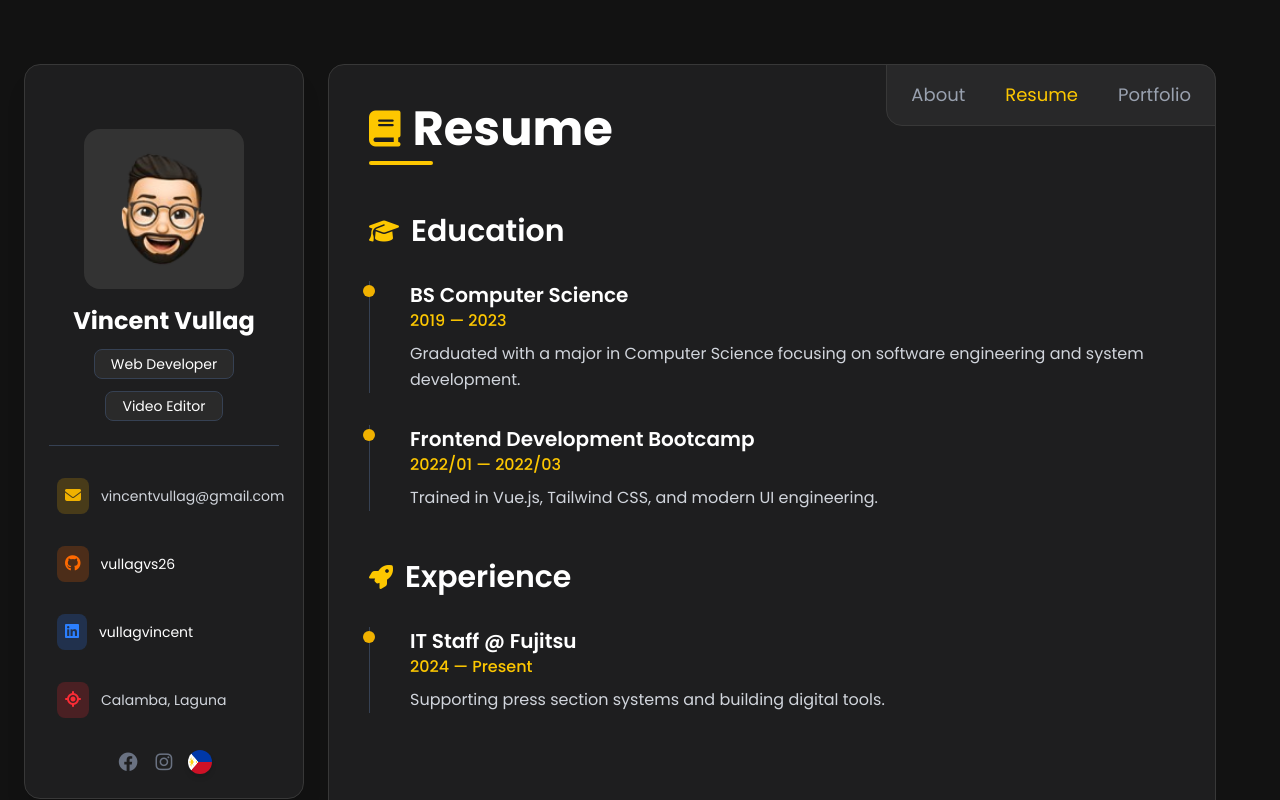
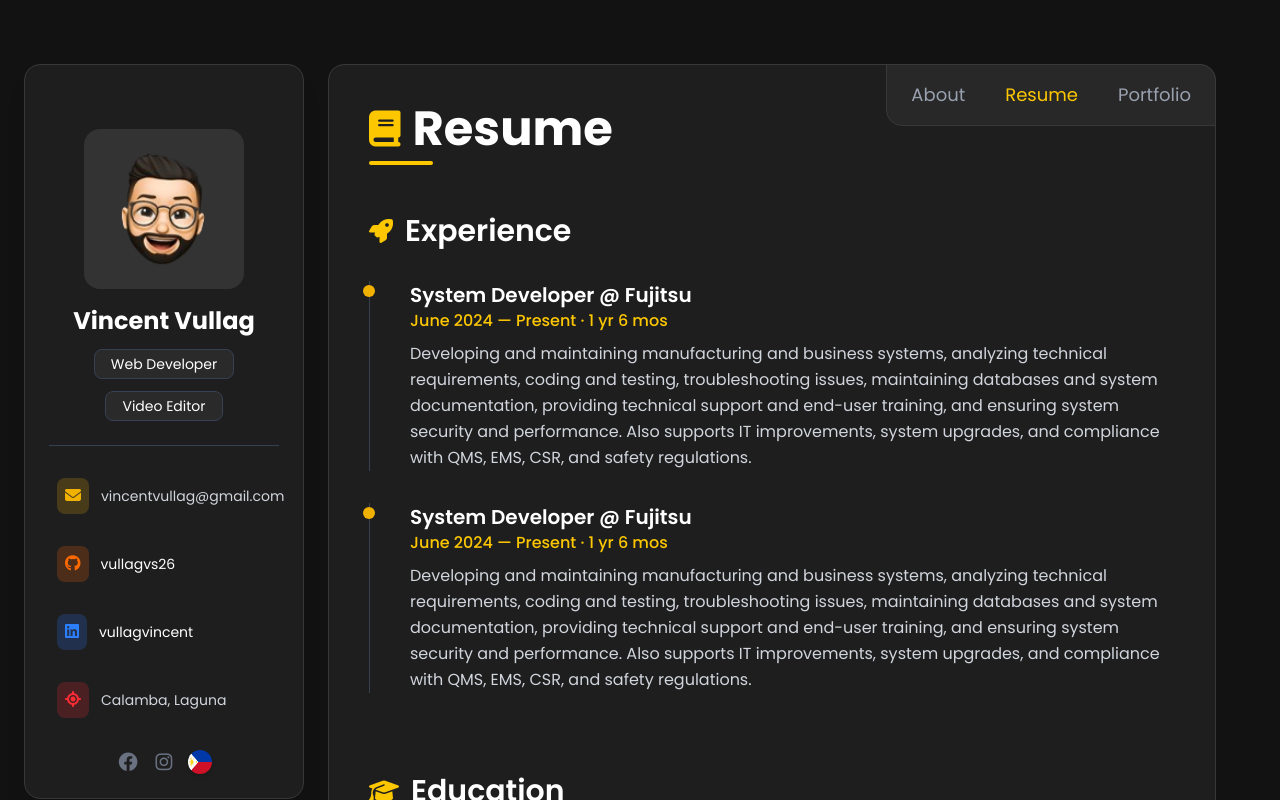
Before and after one commit to vullagvs26/vincent-portfolio, a Vue app: page /resume in a window 1280 px wide. Shown: the top 800 px of the page. Built offline with nearby package versions, Linux system fonts and the light colour scheme.

Commit message:
Update What I'm Doing Section

```diff
--- a/src/components/Sidebar.vue
+++ b/src/components/Sidebar.vue
@@ -101,7 +101,7 @@
       <!-- Instagram -->
       <div class="h-5 w-5 md:h-6 md:w-6 flex items-center justify-center">
         <i
-          class="fab fa-instagram text-gray-500 cursor-pointer text-[1rem] md:text-[1.2rem] transition-all duration-300 hover:text-transparent hover:bg-gradient-to-tr hover:from-[#F58529] hover:via-[#D62976] hover:to-[#4F5BD5] hover:bg-clip-text"
+          class="fab fa-instagram text-gray-500 cursor-pointer text-[1rem] md:text-[1.2rem] transition-all duration-300 hover:text-transparent hover:bg-linear-to-tr hover:from-[#F58529] hover:via-[#D62976] hover:to-[#4F5BD5] hover:bg-clip-text"
         ></i>
       </div>
 
--- a/src/views/About.vue
+++ b/src/views/About.vue
@@ -29,7 +29,9 @@
     </nav>
 
     <!-- Main Container -->
-    <div class="bg-[#1E1E1F] border border-[#383838] rounded-2xl p-6 md:p-10">
+    <div
+      class="bg-[#1E1E1F] border border-[#383838] rounded-2xl p-6 md:p-10 shadow-[0_10px_15px_rgba(0,0,0,0.5)]"
+    >
       <!-- Title -->
       <div class="mb-8 md:mb-12">
         <h1 class="font-poppins font-semibold text-[32px] text-[#FAFAFA] leading-normal">
@@ -53,8 +55,7 @@
         </p>
 
         <p class="text-base md:text-lg text-gray-300 leading-relaxed">
-          When I'm not coding, you can find me exploring new technologies or contributing
-          to open-source projects.
+          When I'm not coding, you can find me exploring new technologies or doing some video for youtube.
         </p>
       </section>
 
--- a/src/views/Resume.vue
+++ b/src/views/Resume.vue
@@ -38,6 +38,20 @@
         <div class="h-1 w-12 md:w-16 bg-yellow-400 mt-2 rounded"></div>
       </div>
 
+      <!-- Experience Section -->
+      <section class="mt-8 md:mt-12 mb-12 md:mb-20">
+        <h2
+          class="text-2xl md:text-3xl font-semibold mb-6 md:mb-8 flex items-center gap-2 md:gap-3"
+        >
+          <i class="fas fa-rocket text-yellow-400 text-lg md:text-2xl"></i>
+          Experience
+        </h2>
+
+        <div class="space-y-6 md:space-y-8">
+          <ResumeCard v-for="item in experience" :key="item.title" :item="item" />
+        </div>
+      </section>
+
       <!-- Education Section -->
       <section class="mt-8 md:mt-12">
         <h2
@@ -50,20 +64,6 @@
         <!-- Timeline -->
         <div class="space-y-6 md:space-y-8">
           <ResumeCard v-for="item in education" :key="item.title" :item="item" />
-        </div>
-      </section>
-
-      <!-- Experience Section -->
-      <section class="mt-8 md:mt-12 mb-12 md:mb-20">
-        <h2
-          class="text-2xl md:text-3xl font-semibold mb-6 md:mb-8 flex items-center gap-2 md:gap-3"
-        >
-          <i class="fas fa-rocket text-yellow-400 text-lg md:text-2xl"></i>
-          Experience
-        </h2>
-
-        <div class="space-y-6 md:space-y-8">
-          <ResumeCard v-for="item in experience" :key="item.title" :item="item" />
         </div>
       </section>
     </div>
@@ -89,9 +89,19 @@ const education = [
 
 const experience = [
   {
-    title: "IT Staff @ Fujitsu",
-    date: "2024 — Present",
-    description: "Supporting press section systems and building digital tools.",
+    title: "System Developer @ Fujitsu",
+    date: "June 2024 — Present · 1 yr 6 mos",
+    description:
+      "Developing and maintaining manufacturing and business systems, analyzing technical requirements, coding and testing, troubleshooting issues, maintaining databases and system documentation, providing technical support and end-user training, and ensuring system security and performance. Also supports IT improvements, system upgrades, and compliance with QMS, EMS, CSR, and safety regulations.",
+
+    logo: "/src/assets/fujitsu.png",
+  },
+
+  {
+    title: "System Developer @ Fujitsu",
+    date: "June 2024 — Present · 1 yr 6 mos",
+    description:
+      "Developing and maintaining manufacturing and business systems, analyzing technical requirements, coding and testing, troubleshooting issues, maintaining databases and system documentation, providing technical support and end-user training, and ensuring system security and performance. Also supports IT improvements, system upgrades, and compliance with QMS, EMS, CSR, and safety regulations.",
   },
 ];
 </script>
```
Also changed, not shown: src/assets/fujitsu.png (added).
